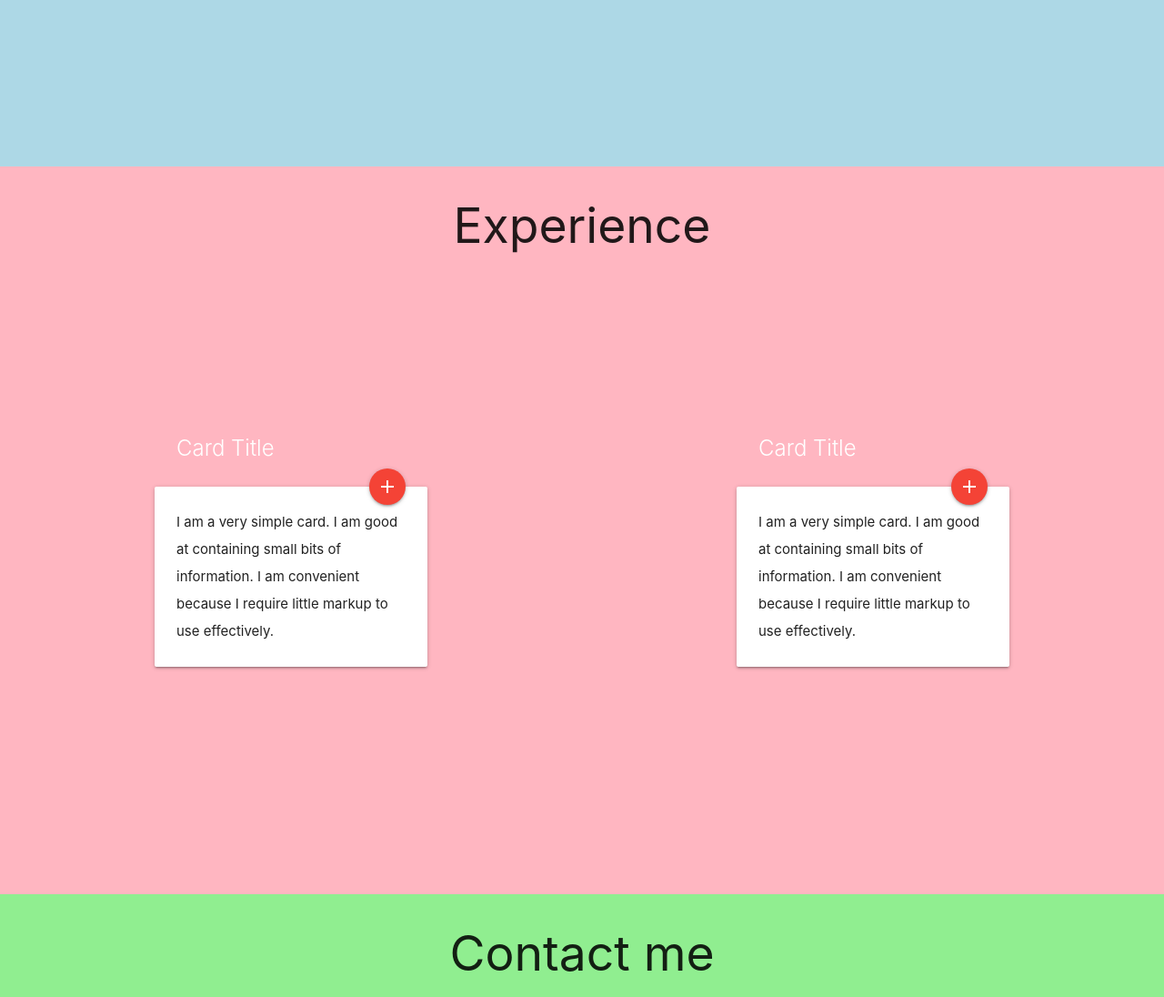
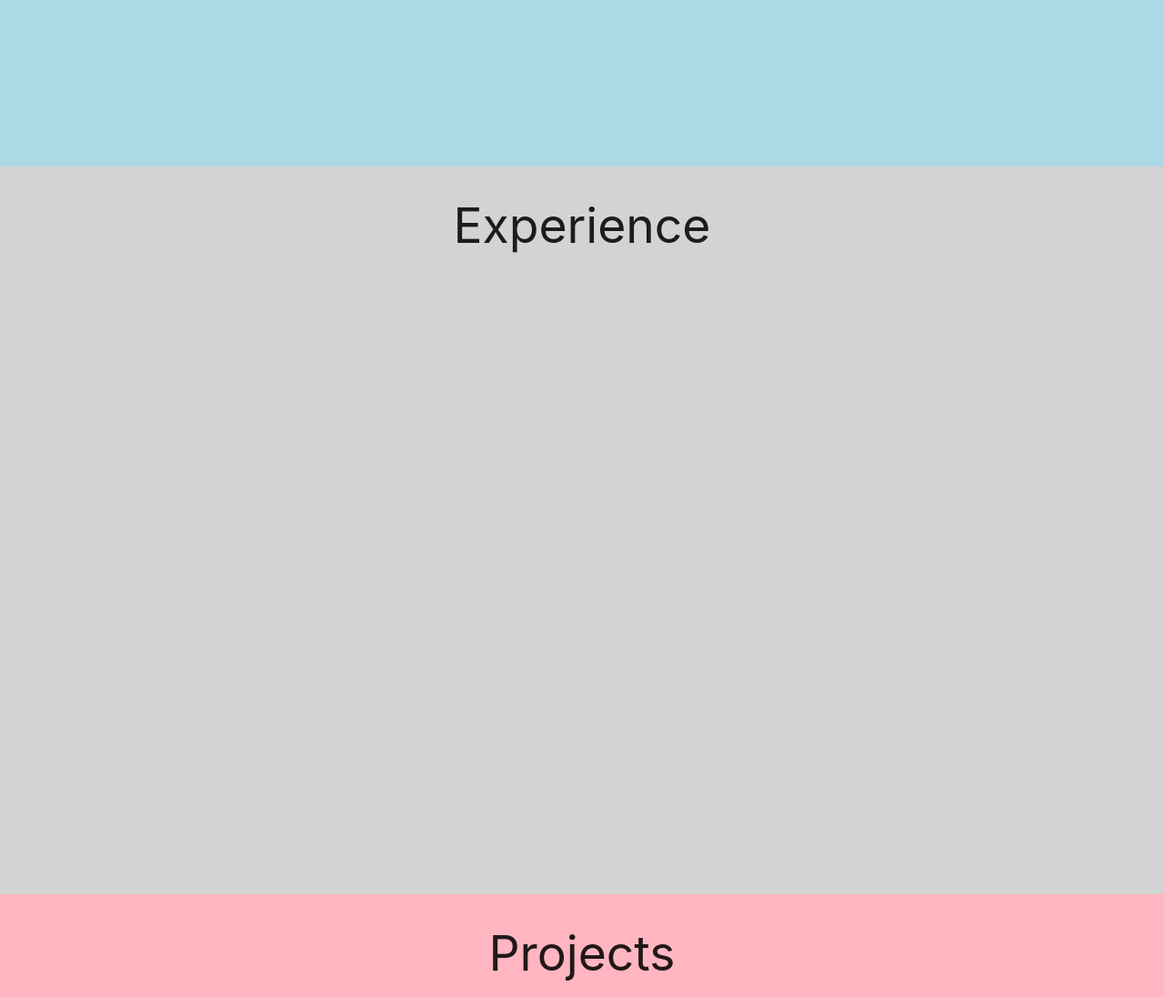
Before and after one commit to jessicaeverard/newportfolio, a Django app: page / in a window 1280 px wide. Shown: the part 1417-2513 px from the top of the page at 91% size. Before the commit the page ends 2485 px from the top, so only its background shows below. Run offline with Django 3.2, Linux system fonts and the light colour scheme; data that the repository does not hold is empty.

Commit message:
added experience section

```diff
--- a/actualwebsite/templates/home.html
+++ b/actualwebsite/templates/home.html
@@ -75,6 +75,10 @@ justify-content: space-evenly;
   background-color: lightblue;
   }
 
+#experience{
+  background-color: lightgrey;
+}
+
 #projects{
 background-color: lightpink;
 }
@@ -110,6 +114,7 @@ margin-top: 250px;
           <ul id="nav" class="left hide-on-med-and-down">
             <li><a href="#home">Home</a></li>
             <li><a href="#aboutme">About Me</a></li>
+            <li><a href="#experience">Experience</a></li>
             <li><a href="#projects">Projects</a></li>
             <li><a href="#contact">Contact Me</a></li>
           </ul>
@@ -133,15 +138,22 @@ margin-top: 250px;
         <div id="aboutbox">
        <img id="aboutpic" src="{% static 'admin/img/pic.JPG' %}">
               <div class="card-panel teal">
-                <span class="white-text"> 18 years old. Based in London
+                <span class="white-text"> 18 years old & based in London :) <br> I am an enthusiastic, driven and ambitious junior developer. <br>
+                    I love to write code and especially working with APIs. <br> I'd like to say I'm a relaxed individual (except when there is a bug).
+                    <br> I am easy going yet intuitive, always looking on how to improve.
                 </span>
               </div>
 
           </div>
     </section>
 
+    <section id="experience">
+      <h2 class="title"> Experience </h2>
+
+    </section>
+
     <section id="projects">
-        <h2 class="title"> Experience </h2>
+        <h2 class="title"> Projects </h2>
           <div class="projectcontainer">
             <div class="row">
                 <div class="col s12 m6">
```
